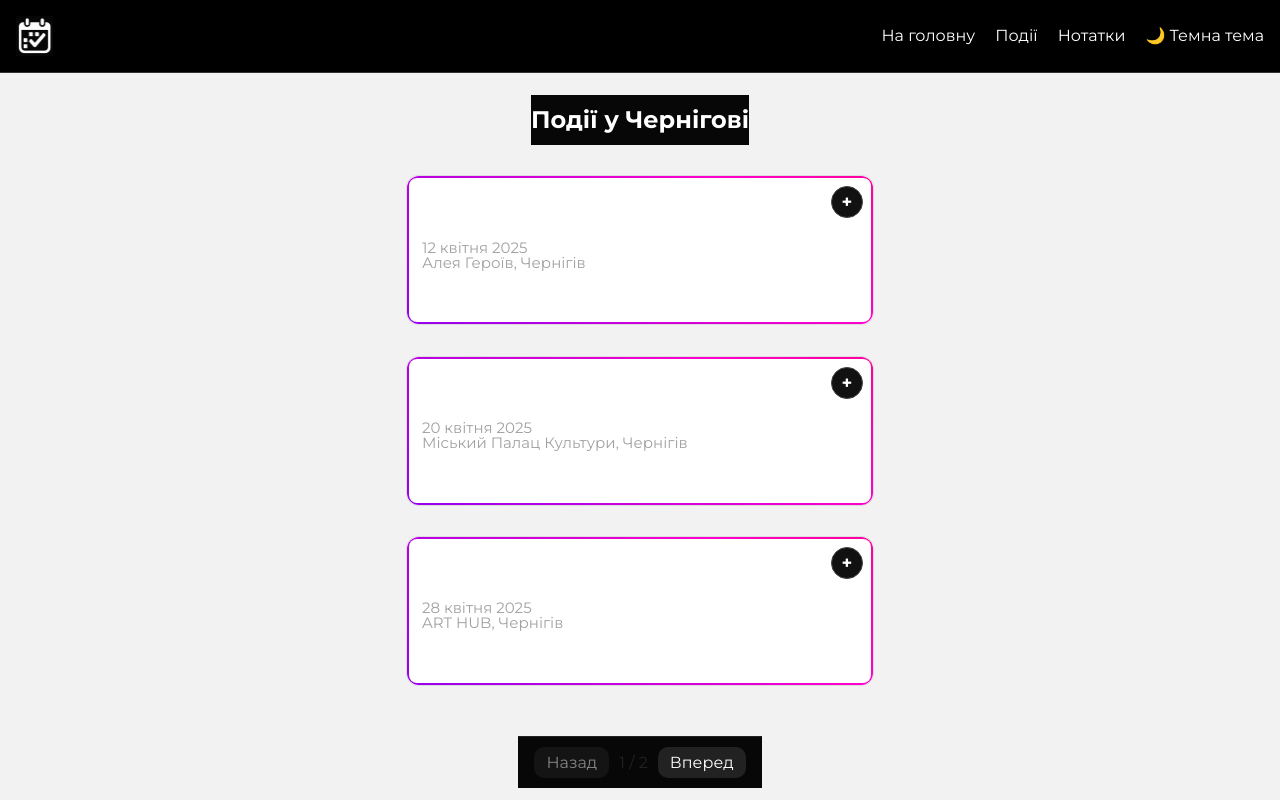
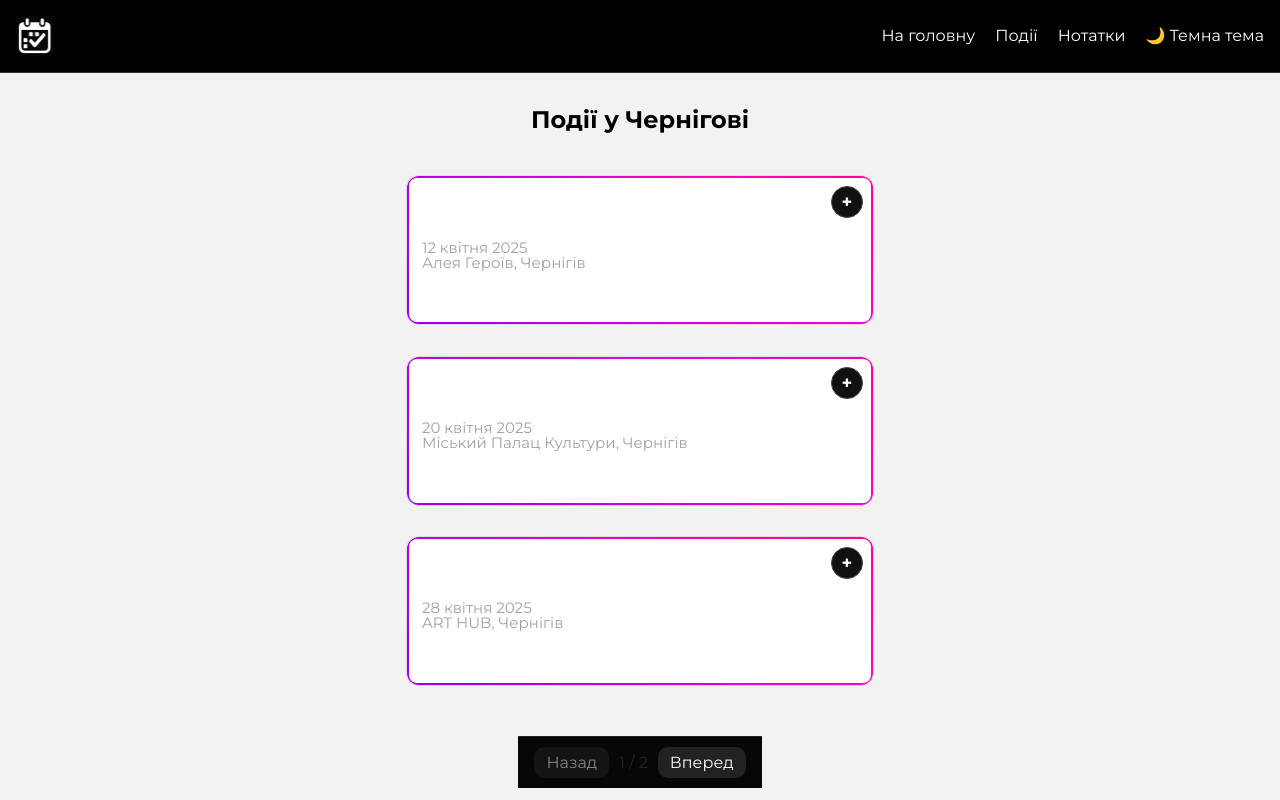
Before and after one commit to kulikp1/planner, a React (Vite) app: page /events in a window 1280 px wide. Built offline with nearby package versions, Linux system fonts and the light colour scheme.

Commit message:
update title for light theme

```diff
--- a/src/components/Events/Events.jsx
+++ b/src/components/Events/Events.jsx
@@ -76,7 +76,9 @@ const UpcomingEvents = () => {
 
       <Navbar />
       <div className={styles.wrapper}>
-        <h1 className={styles.title}>Події у Чернігові</h1>
+        <h1 className={` ${isDarkMode ? styles.title : styles.light}`}>
+          Події у Чернігові
+        </h1>
 
         <div className={styles.eventsList}>
           {visibleEvents.map((event) => (
--- a/src/components/Events/Events.module.css
+++ b/src/components/Events/Events.module.css
@@ -34,6 +34,17 @@ body {
   text-align: center;
   padding: 12px 0;
   background-color: #080707;
+  z-index: 10;
+  margin-top: 10px;
+  margin-bottom: 20px;
+}
+
+.light {
+  font-size: 24px;
+  color: black;
+  text-align: center;
+  padding: 12px 0;
+  background-color: transparent;
   z-index: 10;
   margin-top: 10px;
   margin-bottom: 20px;
```
